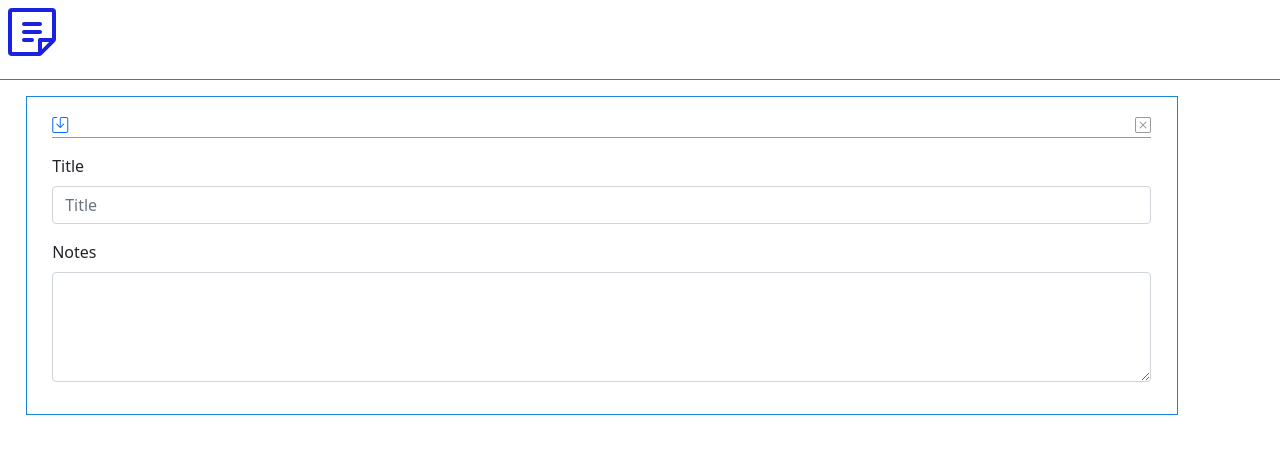
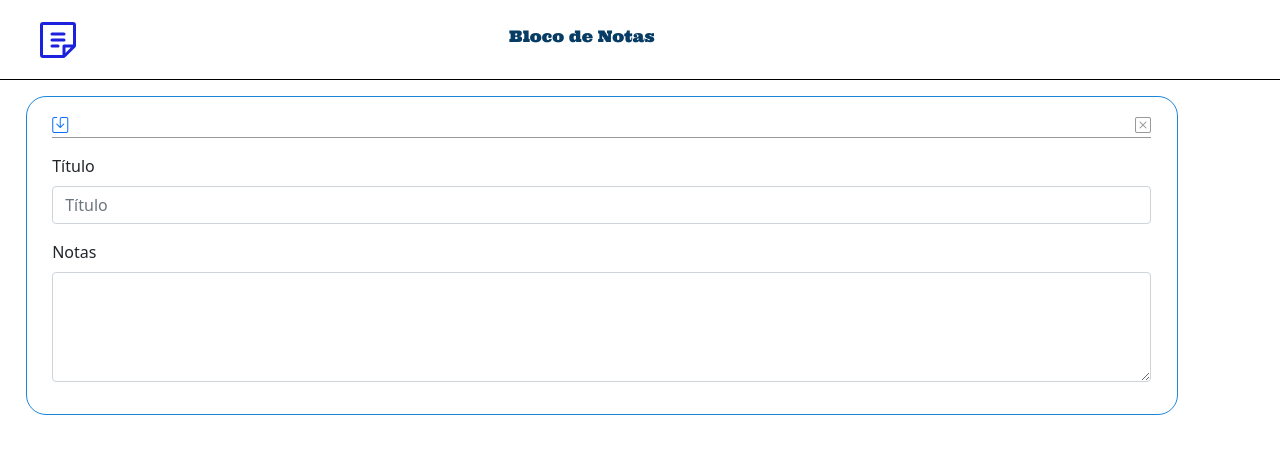
Before and after one commit to maxtbrsk/blocoDeNotas_28_02, a plain HTML site: page index.html in a window 1280 px wide. Both pictures are taken after a click on the element 640 px from the left and 120 px from the top of the page. Drawn offline with nearby package versions, Linux system fonts and the light colour scheme.

Commit message:
estilização

```diff
--- a/CSS/style.css
+++ b/CSS/style.css
@@ -1,24 +1,34 @@
+@import url('https://fonts.googleapis.com/css2?family=Josefin+Sans:ital,wght@0,100..700;1,100..700&family=Ultra&display=swap');
+
 *{
   margin:0;
   padding:0;
 }
 
 header{
-  border-bottom: 1px solid #1b85dc;
+  border-bottom: 1px solid #000000;
   height: 10vh;
   display:flex;
 }
-
 #logo{
-  width: 30vw;
+  width: 10vw;
   height: 10vh;
+  text-align: center;
 }
 
 #logo img{
-  height: 8vh;
+  height: 6vh;
+  margin-top: 2vh;
 }
 #display{
-  width: 50vw;
+  display: flex;
+  width: 80vw;
+  margin-top: 3vh;
+  justify-content: center;
+  font-family: "Ultra", serif;
+  font-weight: 400;
+  font-style: normal;
+  color: #073c64;
 }
 
 #user{
@@ -34,6 +44,8 @@ main{
   display: flex;
   flex-wrap: wrap; /*para os itens quebrarem linha*/
   justify-content: space-around;
+  margin: 5vh;
+
 }
 
 .card a{
@@ -42,6 +54,7 @@ main{
 
 #modal-view{
   border:1px solid #1b85dc;
+  border-radius: 10px;
   position: absolute;
   display:none;
   width: 90vw;
@@ -55,6 +68,7 @@ main{
 
 #modal{
   border:1px solid #1b85dc;
+  border-radius: 20px;
   position: absolute;
   padding:2vh 2vw;
   display:none;
@@ -65,3 +79,11 @@ main{
   display:flex;
   gap:10px;
 }
+
+.bi-plus-square-fill::before {
+  color: #073c64;
+}
+
+div.card-body {
+
+}
--- a/index.html
+++ b/index.html
@@ -10,12 +10,16 @@
 </head>
 <body>
       <header>
-        <div id="logo"><img src="/IMAGENS/note.svg" /></div>
-        <div id="display"></div>
+        <div id="logo" class="logo">
+          <a href="#">
+            <img src="/IMAGENS/note.svg" />
+          </a>
+        </div>
+        <div id="display"><p>Bloco de Notas</p></div>
         <div id="user"></div>
     </header>
     <msgs></msgs>
-    <main>
+    <main class="main">
       <div id="controls">
         <div id="add-note">
            <a href="" >
@@ -54,11 +58,11 @@
      </div>
      <input type="hidden" id="input-id" >
      <div class="mb-3">
-       <label for="title" class="form-label">Title</label>
-       <input type="text" class="form-control" id="input-title" placeholder="Title">
+       <label for="title" class="form-label">Título</label>
+       <input type="text" class="form-control" id="input-title" placeholder="Título">
      </div>
      <div class="mb-3">
-       <label for="content" class="form-label">Notes</label>
+       <label for="content" class="form-label">Notas</label>
        <textarea class="form-control" id="input-content" rows="4"></textarea>
      </div>
 
```
